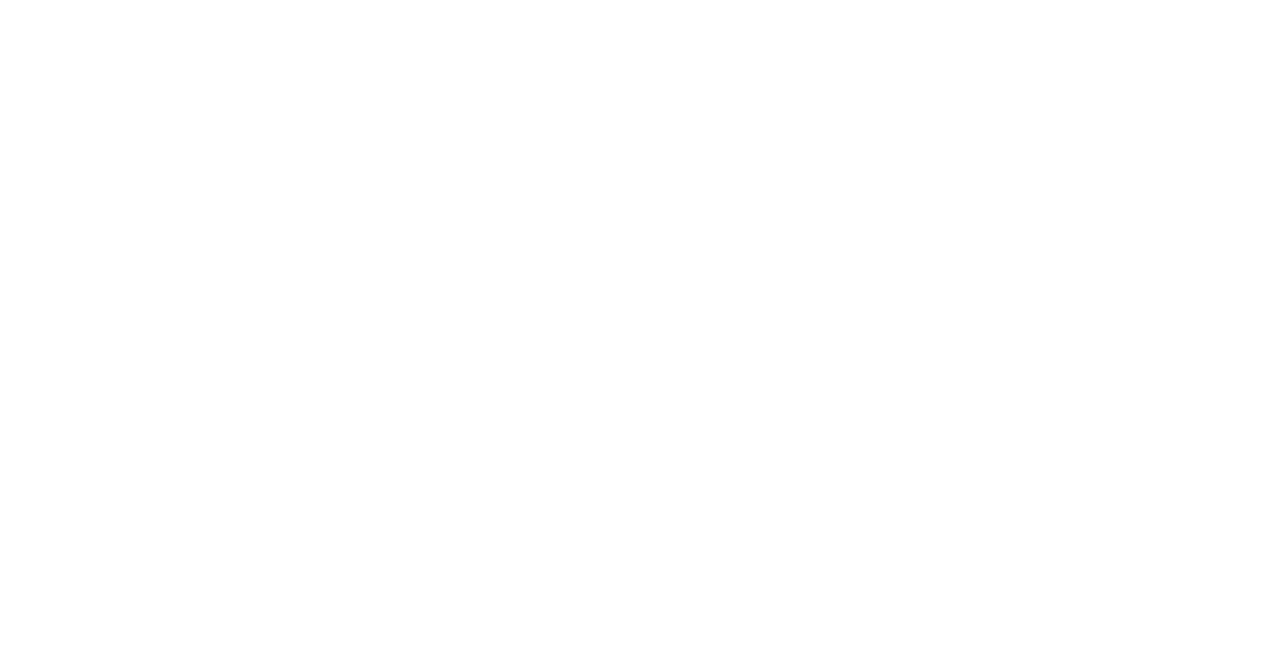
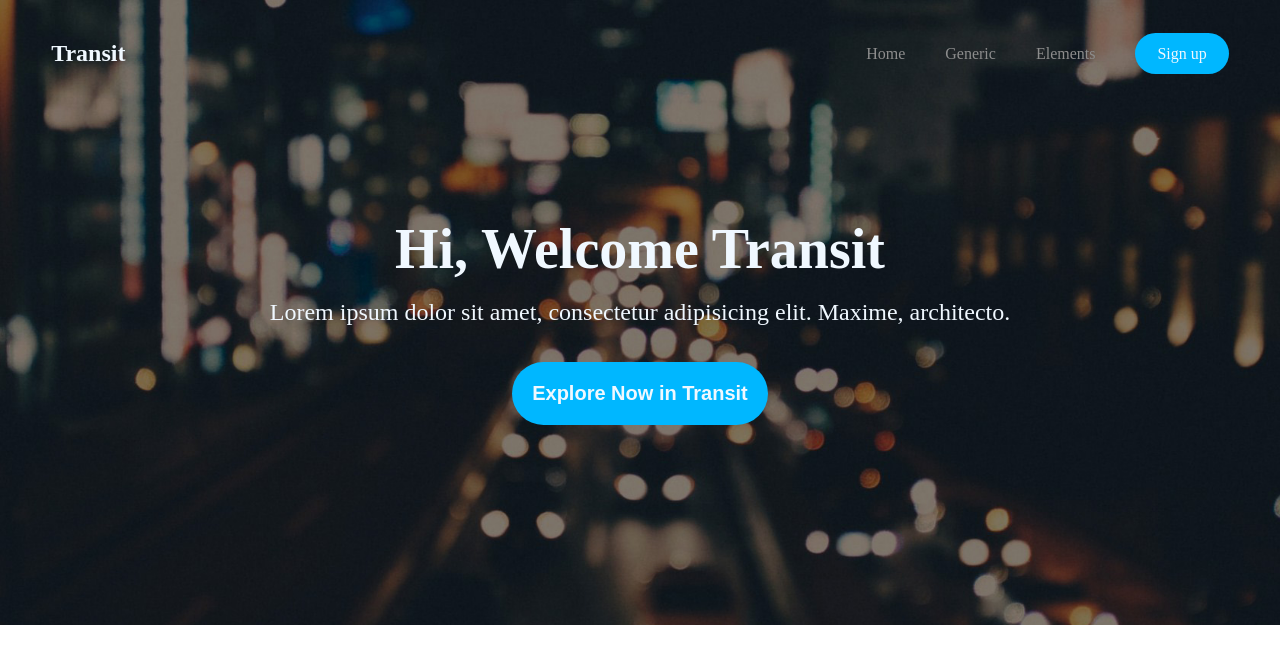
Before and after one commit to amirmohammadhassanabadi/HTML-CSS-FinalProject-1, a website: page index.html in a window 1280 px wide. Drawn offline with Linux system fonts and the light colour scheme.

Commit message:
header part finnished

```diff
--- a/css/style.css
+++ b/css/style.css
@@ -0,0 +1,95 @@
+*{
+    margin: 0;
+    padding: 0;
+}
+::selection{
+    background-color: #00b7ff;
+    color: #fff;
+}
+a{
+    text-decoration: none;
+}
+ul{
+    list-style: none;
+}
+/* Header Beginning */
+.header-background{
+    width: 100%;
+    background-image: url('../img/bokeh_car_lights_bg_dark.jpg');
+    background-repeat: no-repeat;
+    background-size: cover;
+}
+.top-menu{
+    display: flex;
+    justify-content: center;
+}
+.ul-menu{
+    display: flex;
+}
+.menu-wrapper{
+    width: 92%;
+    height: auto;
+    margin-top: 40px;
+    display: flex;
+    justify-content: space-between;
+    align-items: center;
+}
+.logo-title a{
+    color: aliceblue;
+    transition: all .5s ease-in-out;
+}
+.logo-title a:hover{
+    color: #00b7ff;
+}
+.menu-element{
+    margin-left: 40px;
+}
+.menu-element:not(.sign-up){
+    color: rgb(141, 141, 141);
+    transition:all 0.5s ease-in-out;
+}
+.sign-up{
+    background-color: #00b7ff;
+    padding: 12px 22px;
+    border-radius: 50px 50px 50px 50px;
+    color: aliceblue;
+    transition:all 0.5s ease-in-out;
+}
+.menu-element:not(.sign-up):hover{
+    color: aliceblue;
+}
+.sign-up:hover{
+    color: #00b7ff;
+    background-color: aliceblue;
+    transition: all .5s ease-out;
+}
+.banner-content{
+    text-align: center;
+    padding-top: 150px;
+    padding-bottom: 200px;
+}
+.banner-title{
+    color: aliceblue;
+    font-size: 3.5em;
+    font-family: 'Times New Roman', Times, serif;
+}
+.banner-text{
+    font-size: 1.5em;
+    color: aliceblue;
+    font-family: 'Times New Roman', Times, serif;
+}
+.banner-buttom{
+    background-color: #00b7ff;
+    color: aliceblue;
+    padding: 20px;
+    border: none;
+    border-radius: 40px 40px 40px 40px;
+    cursor: pointer;
+    transition:all 0.5s ease-in-out;
+}
+.banner-buttom:hover{
+    background-color: aliceblue;
+    color: #00b7ff;
+}
+/* End of Header Part */
+/* =================================== */
--- a/index.html
+++ b/index.html
@@ -10,6 +10,45 @@
 </head>
 
 <body>
+    <header>
+        <div class="header-background">
+            <div class="top-menu">
+                <nav class="menu-wrapper">
+                    <div class="left-menu">
+                        <h1 class="logo-title">
+                            <a href="index.html">
+                                Transit
+                            </a>
+                        </h1>
+                    </div>
+                    <div class="right-menu">
+                        <ul class="ul-menu">
+                            <li><a class="menu-element" href="index.html">Home</a></li>
+                            <li><a class="menu-element" href="generic.html" target="_blank">Generic</a></li>
+                            <li><a class="menu-element" href="elements.html" target="_blank">Elements</a></li>
+                            <li><a class="menu-element sign-up" href="#">Sign up</a></li>
+                        </ul>
+                    </div>
+                </nav>
+            </div>
+            <div class="banner-content">
+                <h1 class="banner-title">
+                    Hi, Welcome Transit
+                </h1>
+                <br>
+                <p class="banner-text">
+                    Lorem ipsum dolor sit amet, consectetur adipisicing elit. Maxime, architecto.
+                </p>
+                <br>
+                <br>
+                <button type="submit" class="banner-buttom">
+                    <h2>
+                        Explore Now in Transit
+                    </h2>
+                </button>
+            </div>
+        </div>
+    </header>
 </body>
 
 </html>
```
Also changed, not shown: img/bokeh_car_lights_bg_dark.jpg (added).
